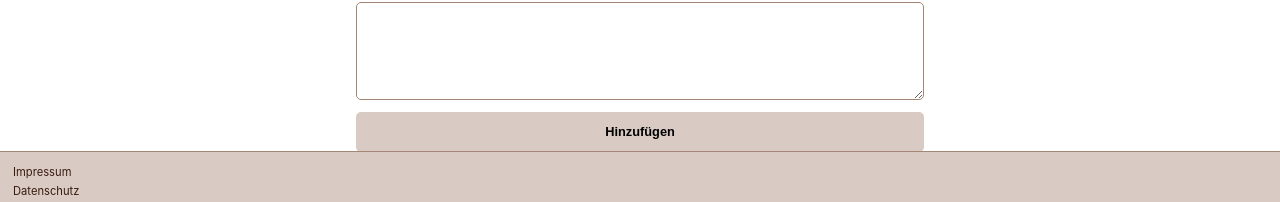
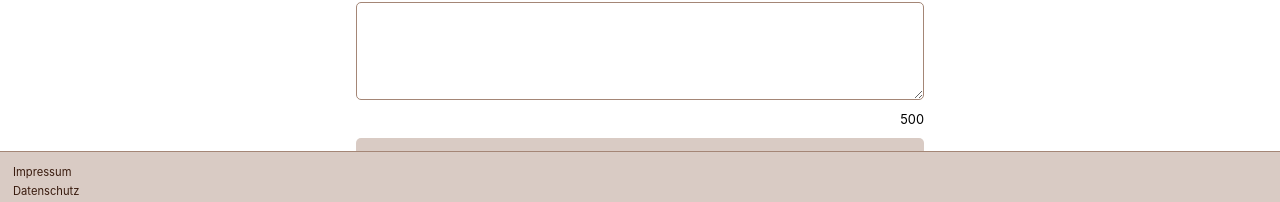
Before and after one commit to alperkuertuel/saba-art, a Next.js app: page /admin in a window 1280 px wide. Shown: the part 570-772 px from the top of the page. Built offline with nearby package versions, Linux system fonts and the light colour scheme; no server answers; the database is empty.

Commit message:
add counter to textareas in edit and add form

```diff
--- a/components/AdminArtPieceForm/ArtPieceForm.js
+++ b/components/AdminArtPieceForm/ArtPieceForm.js
@@ -2,7 +2,6 @@ import styled from "styled-components";
 import AdminImagePreview from "../AdminEditImagePreview/AdminEditImagePreview";
 import { FontAwesomeIcon } from "@fortawesome/react-fontawesome";
 import { faCloudArrowUp } from "@fortawesome/free-solid-svg-icons";
-import { useRouter } from "next/router";
 
 export default function ArtPieceForm({
   onSubmit,
@@ -159,6 +158,7 @@ export default function ArtPieceForm({
             handleSetCurrentFormData({ ...currentFormData, description: event.target.value })
           }
         ></Textarea>
+        <LetterCounter>{500 - currentFormData.description.length}</LetterCounter>
         <StyledButton>Hinzufügen</StyledButton>
       </StyledForm>
     </StyledSection>
@@ -242,3 +242,7 @@ const StyledButton = styled.button`
 const StyledFieldset = styled.fieldset`
   border: none;
 `;
+
+const LetterCounter = styled.span`
+  text-align: right;
+`;
--- a/components/AdminArtPiecesEditForm/AdminArtPiecesEditForm.js
+++ b/components/AdminArtPiecesEditForm/AdminArtPiecesEditForm.js
@@ -1,4 +1,5 @@
 import { useRouter } from "next/router";
+import { useState } from "react";
 import styled from "styled-components";
 
 export default function ArtPiecesEditForm({
@@ -6,6 +7,7 @@ export default function ArtPiecesEditForm({
   filteredCategory,
   handleSetFilteredCategory,
 }) {
+  const [lettersLeft, setLettersLeft] = useState(artPieceToEdit.description.length);
   const router = useRouter();
   async function handleUpdate(event) {
     event.preventDefault();
@@ -153,7 +155,9 @@ export default function ArtPiecesEditForm({
           cols="30"
           rows="5"
           defaultValue={artPieceToEdit.description}
+          onChange={(event) => setLettersLeft(event.target.value.length)}
         ></Textarea>
+        <LetterCounter>{500 - lettersLeft}</LetterCounter>
         <StyledButton>UPDATE {artPieceToEdit ? artPieceToEdit.name : ""}</StyledButton>
       </StyledForm>
     </StyledArticle>
@@ -216,3 +220,7 @@ const StyledButton = styled.button`
 const StyledFieldset = styled.fieldset`
   border: none;
 `;
+
+const LetterCounter = styled.span`
+  text-align: right;
+`;
```
